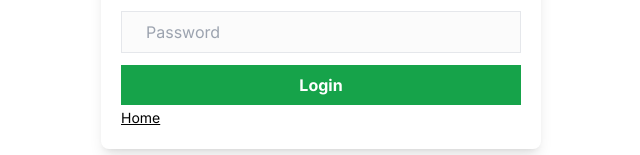
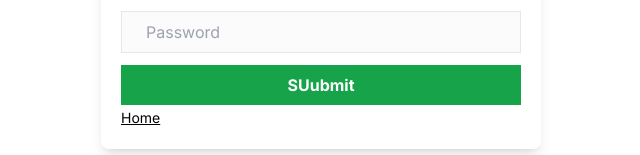
Before and after one commit to Usitha123/nextapp, a Next.js app: page /adminlogin in a window 1280 px wide. Shown: the part 389-544 px from the top of the page, without its empty margins (319-959 px from the left). Built offline with nearby package versions, Linux system fonts and the light colour scheme.

Commit message:
Update AdminLoginForm.jsx

```diff
--- a/components/AdminLoginForm.jsx
+++ b/components/AdminLoginForm.jsx
@@ -44,7 +44,7 @@ export default function LoginForm() {
             required
           />
           <button className="px-6 py-2 font-bold text-white bg-green-600 cursor-pointer">
-            Login
+            SUubmit
           </button>
           {error && (
             <div className="px-3 py-1 mt-2 text-sm text-white bg-red-500 rounded-md w-fit">
```
